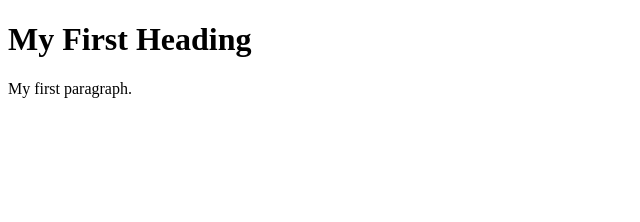
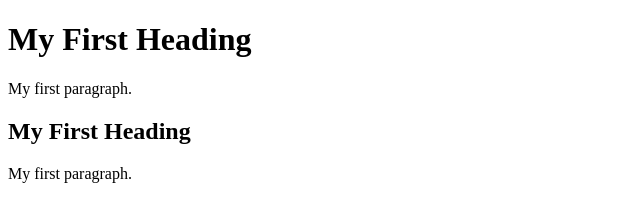
Before and after one commit to vanmatsiona/Learning-Tools-for-web-developers, a plain HTML site: page index.html in a window 1280 px wide. Shown: the whole page, without its empty margins (0-640 px from the left). Drawn offline with Linux system fonts and the light colour scheme.

Commit message:
Update index.html

```diff
--- a/index.html
+++ b/index.html
@@ -4,6 +4,8 @@
 
 <h1>My First Heading</h1>
 <p>My first paragraph.</p>
+ <h2>My First Heading</h2>
+<p>My first paragraph.</p>
 
 </body>
 </html>
```
